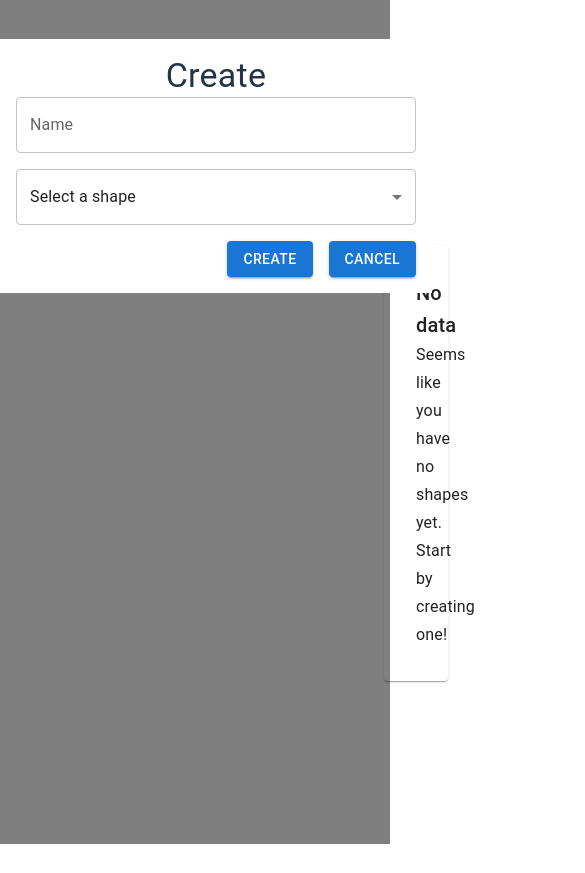
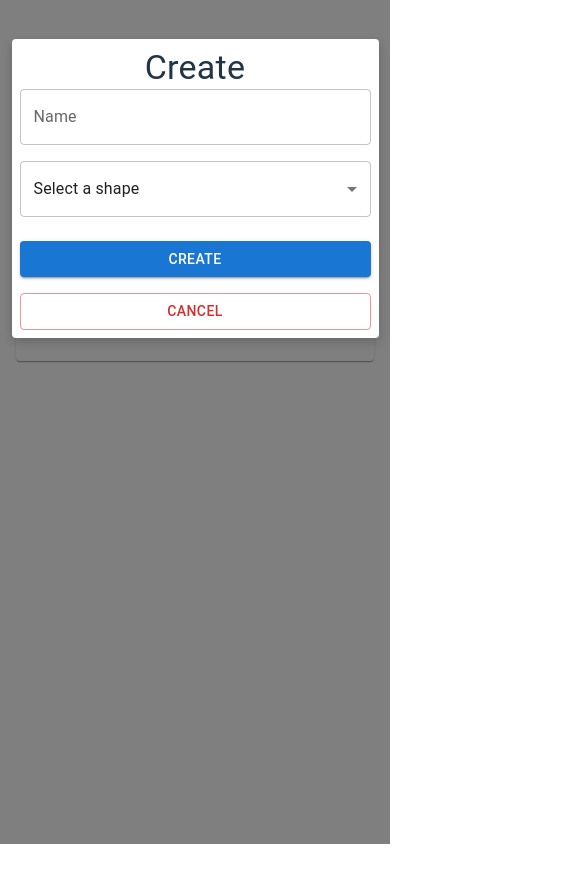
Before and after one commit to chafikchaban/3d-shapes-manager, a React (Vite) app: page / in a window 390 px wide. Both pictures are taken after a click on the button "CREATE". Shown: the top 873 px of the page, 585 px wide, since content can reach past the window. After the commit the page ends 844 px from the top, so only its background shows below. Built offline with nearby package versions, Linux system fonts and the light colour scheme.

Commit message:
add responsive styles

```diff
--- a/src/components/Canvas/Canvas.component.tsx
+++ b/src/components/Canvas/Canvas.component.tsx
@@ -191,7 +191,7 @@ const Canvas: React.FC<CanvasProps> = ({ shapes, onClose }) => {
     };
 
     return (
-        <div style={{ width: '100vw', position: 'relative', top: 0, left: 0 }}>
+        <div className={styles.container}>
             <IconButton aria-label="close" className={styles.closeIcon} onClick={onClose}>
                 <CloseIcon />
             </IconButton>
--- a/src/components/Canvas/Canvas.module.css
+++ b/src/components/Canvas/Canvas.module.css
@@ -1,7 +1,26 @@
+.container {
+    width: 100%;
+    height: 100%;
+    position: relative;
+    top: 0;
+    left: 0
+}
+
 .closeIcon {
     z-index: 999;
     position: absolute !important;
     top: 10px;
     right: 10px;
     color: white !important;
+    background-color: rgba(0, 0, 0, 0.5);
+    border-radius: 50%;
+    padding: 8px;
 }
+
+@media (max-width: 480px) {
+    .closeIcon {
+        top: 5px;
+        right: 5px;
+        padding: 6px;
+    }
+}
--- a/src/components/ShapeControls/ShapeControls.module.css
+++ b/src/components/ShapeControls/ShapeControls.module.css
@@ -5,6 +5,10 @@
     z-index: 1;
     background-color: white;
     padding: 2rem;
+    border-radius: 8px;
+    box-shadow: 0px 4px 12px rgba(0, 0, 0, 0.1);
+    max-width: 400px;
+    width: 100%;
 }
 
 .row {
@@ -12,3 +16,33 @@
     gap: 1rem;
     margin-bottom: 1rem;
 }
+
+/* Responsive styling */
+@media (max-width: 768px) {
+    .controlsContainer {
+        padding: 1rem;
+        max-width: 80%;
+    }
+
+    .row {
+        flex-direction: column;
+    }
+
+    .row > * {
+        width: 100%;
+    }
+}
+
+@media (max-width: 480px) {
+    .controlsContainer {
+        top: auto;
+        bottom: 0.5rem;
+        left: 0.5rem;
+        right: 0.5rem;
+        padding: 0.5rem;
+    }
+
+    .row {
+        gap: 0.5rem;
+    }
+}
--- a/src/components/ShapeModal/ShapeModal.component.tsx
+++ b/src/components/ShapeModal/ShapeModal.component.tsx
@@ -1,5 +1,7 @@
 import React, { useState } from 'react';
 import { Modal, Box, Button, TextField, MenuItem, Typography, Select } from '@mui/material';
+import AddRoundedIcon from '@mui/icons-material/AddRounded';
+
 import { Shape, ShapeType } from '../../model';
 import { getDefaultShapeDimensions } from '../../utils';
 import styles from './ShapeModal.module.css'
@@ -31,7 +33,7 @@ const ShapeModal: React.FC<ShapeModalProps> = ({ onSave }) => {
 
     return (
         <>
-            <Button variant="contained" onClick={() => setOpen(true)}>Create</Button>
+            <Button variant="contained" endIcon={<AddRoundedIcon />} onClick={() => setOpen(true)}>Create</Button>
             <Modal open={open} onClose={() => setOpen(false)}>
                 <Box className={styles.container}>
                     <Typography variant="h4" component="h4" textAlign={'center'}>
@@ -65,7 +67,7 @@ const ShapeModal: React.FC<ShapeModalProps> = ({ onSave }) => {
                     {/* action buttons */}
                     <Box className={styles.buttonsContainer}>
                         <Button variant="contained" onClick={handleSave}>Create</Button>
-                        <Button variant="contained" onClick={() => setOpen(false)}>Cancel</Button>
+                        <Button variant="outlined" color="error" onClick={() => setOpen(false)}>Cancel</Button>
                     </Box>
                 </Box>
             </Modal>
--- a/src/components/ShapeModal/ShapeModal.module.css
+++ b/src/components/ShapeModal/ShapeModal.module.css
@@ -1,13 +1,16 @@
 .container {
     width: 400px;
-     padding: 1rem;
-     margin: auto;
-     background-color: white;
-     margin-top: 10%;
+    padding: 1rem;
+    margin: auto;
+    background-color: white;
+    margin-top: 10%;
+    border-radius: 4px;
+    box-shadow: 0 4px 12px rgba(0, 0, 0, 0.2);
 }
 
 .field {
     margin-top: 1rem;
+    width: 100%;
 }
 
 .buttonsContainer {
@@ -17,3 +20,24 @@
     align-items: center;
     margin-top: 1rem;
 }
+
+/* Responsive styels */
+@media (max-width: 768px) {
+    .container {
+        width: 90%;
+        padding: 0.5rem;
+    }
+}
+
+@media (max-width: 480px) {
+    .buttonsContainer {
+        flex-direction: column;
+        align-items: stretch;
+        gap: 0.5rem;
+    }
+
+    .buttonsContainer button {
+        width: 100%;
+        margin-top: 0.5rem;
+    }
+}
--- a/src/components/ShapeTable/ShapeTable.component.tsx
+++ b/src/components/ShapeTable/ShapeTable.component.tsx
@@ -1,5 +1,7 @@
 import React, { useCallback } from 'react';
 import { Table, TableBody, TableCell, TableHead, TableRow, Button, TableContainer, Paper, Box, Typography } from '@mui/material';
+import DeleteIcon from "@mui/icons-material/Delete";
+import VisibilityTwoToneIcon from '@mui/icons-material/VisibilityTwoTone';
 import { Shape } from '../../model';
 import ShapeModal, { ShapeModalProps } from '../ShapeModal/ShapeModal.component';
 import styles from './ShapeTable.module.css'
@@ -31,10 +33,10 @@ const ShapeTable: React.FC<ShapeTableProps> = ({ shapes, onSave, onDeleteShape,
           <TableCell align='center'>{shape.name}</TableCell>
           <TableCell align='center'>{shape.type}</TableCell>
           <TableCell className={styles.actionsContainer}>
-            <Button variant="outlined" color="error" onClick={() => onDeleteShape(shape.id)}>
+            <Button variant="outlined" color="error" endIcon={<DeleteIcon />} onClick={() => onDeleteShape(shape.id)}>
               Delete
             </Button>
-            <Button variant="contained" onClick={() => onRenderSingle(shape)}>
+            <Button variant="contained" endIcon={<VisibilityTwoToneIcon />} onClick={() => onRenderSingle(shape)}>
               Render
             </Button>
           </TableCell>
@@ -47,20 +49,20 @@ const ShapeTable: React.FC<ShapeTableProps> = ({ shapes, onSave, onDeleteShape,
     <div className={styles.container}>
       <Box className={styles.header}>
         <ShapeModal onSave={onSave} />
-        <Button variant="contained" disabled={!shapes.length} onClick={() => onRender(shapes)}>
+        <Button variant="contained" disabled={!shapes.length} endIcon={<VisibilityTwoToneIcon />} onClick={() => onRender(shapes)}>
           Render
         </Button>
       </Box>
       {!shapes.length ?
         renderEmptyState() :
-        <TableContainer component={Paper}>
+        <TableContainer component={Paper} className={styles.tableContainer}>
           <Table className={styles.table} aria-label="simple table">
             <TableHead>
               <TableRow>
-                <TableCell align='center'>ID</TableCell>
-                <TableCell align='center'>Name</TableCell>
-                <TableCell align='center'>Type</TableCell>
-                <TableCell align='center'>Action</TableCell>
+                <TableCell align='center' className={styles.tableHeaderText}>ID</TableCell>
+                <TableCell align='center' className={styles.tableHeaderText}>Name</TableCell>
+                <TableCell align='center' className={styles.tableHeaderText}>Type</TableCell>
+                <TableCell align='center' className={styles.tableHeaderText}>Action</TableCell>
               </TableRow>
             </TableHead>
             {renderData()}
--- a/src/components/ShapeTable/ShapeTable.module.css
+++ b/src/components/ShapeTable/ShapeTable.module.css
@@ -1,8 +1,6 @@
 .container {
-    padding-top: 12rem;
-    padding-bottom: 12rem;
-    padding-left: 24rem;
-    padding-right: 24rem;
+    padding: 1rem 2rem;
+    max-width: 1200px;
 }
 
 .header {
@@ -10,7 +8,11 @@
     gap: 1rem;
     justify-content: flex-end;
     align-items: center;
-    margin-bottom: 1rem;
+    margin-bottom: 2rem;
+}
+
+.tableHeaderText{
+    font-weight: 600 !important;
 }
 
 .emptyTable {
@@ -19,7 +21,12 @@
 }
 
 .table {
+    width: 100%;
     min-width: 650px;
+}
+
+.tableContainer {
+    width: 100%;
 }
 
 .actionsContainer {
@@ -28,3 +35,53 @@
     justify-content: center;
     align-items: center;
 }
+
+/* Responsive styles */
+@media (max-width: 768px) {
+    .container {
+        padding: 6rem 2rem;
+    }
+
+    .header {
+        flex-direction: column;
+        align-items: stretch;
+        gap: 1rem;
+    }
+
+    .table {
+        min-width: 100%;
+    }
+
+    .tableContainer {
+        width: 100%;
+    }
+
+    .actionsContainer {
+        flex-direction: column;
+    }
+}
+
+@media (max-width: 480px) {
+    .container {
+        padding: 4rem 0rem;
+        width: 100%;
+    }
+
+    .header {
+        gap: 0.5rem;
+        padding: 0rem 1rem;
+    }
+
+    .emptyTable {
+        margin: 0rem 1rem;
+    }
+
+    .tableContainer {
+        margin: 0rem 1rem;
+        width: calc(100% - 2rem) !important;
+    }
+
+    .actionsContainer {
+        flex-direction: column;
+    }
+}
--- a/src/pages/Home/Home.module.css
+++ b/src/pages/Home/Home.module.css
@@ -1,4 +1,16 @@
 .container {
+  display: flex;
+  flex-direction: column;
+  justify-content: flex-start;
+  align-items: center;
   height: 100%;
   width: 100%;
+  box-sizing: border-box;
+  padding-top: 4rem;
 }
+
+@media (max-width: 480px) {
+  .container {
+  padding-top: 2rem;
+  }
+}
```
